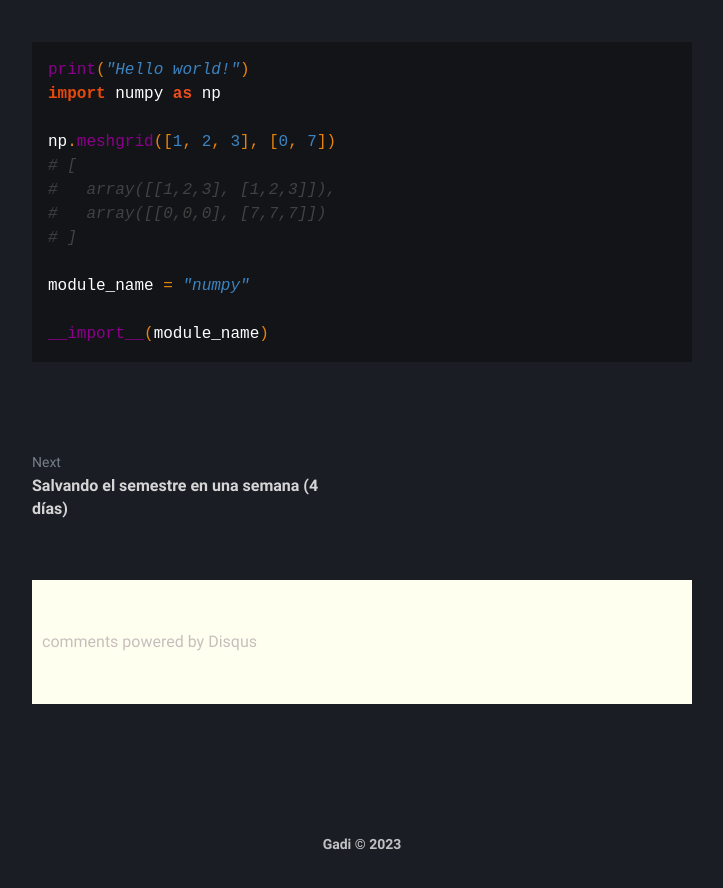
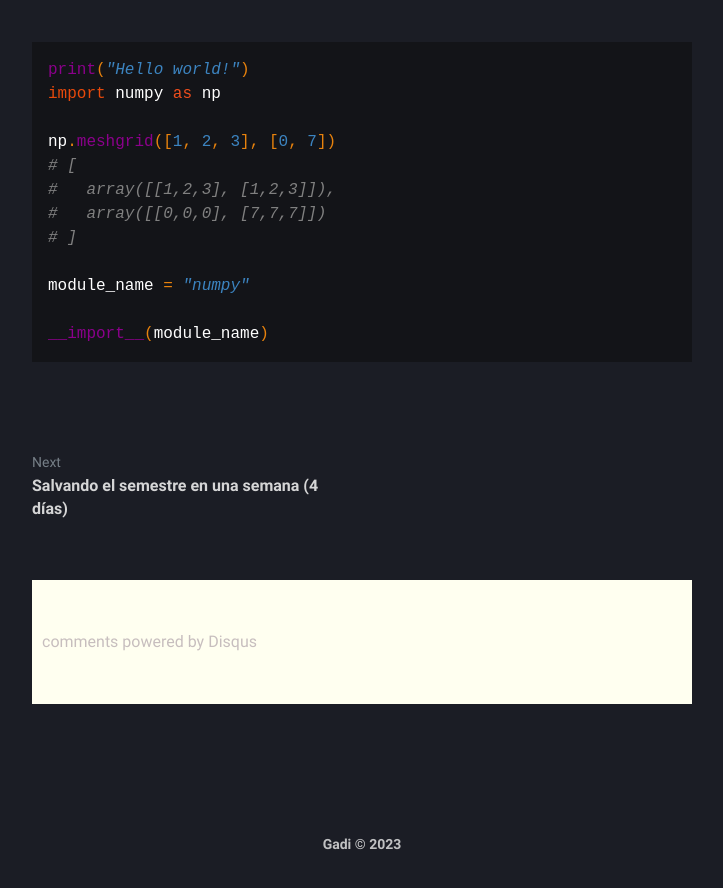
Before and after one commit to gadivalr/mess, a Jekyll site: the page built from _posts/2023-06-11-test.md, in a window 1280 px wide. Shown: the part 686-1574 px from the top of the page, without its empty margins (278-1001 px from the left). Built offline with Jekyll 4.4.1, drawn with Linux system fonts in a browser that asks for light colours; comment, search, counter and statistics services are not loaded.

Commit message:
Update _syntax.scss

```diff
--- a/_sass/klise/_syntax.scss
+++ b/_sass/klise/_syntax.scss
@@ -62,7 +62,7 @@
 
   .highlight,
   .highlight .w {
-    color: #303030;
+    color: #666666;
     // background-color: #1a1b21;
   }
 
@@ -71,13 +71,15 @@
     // background-color: #1a1b21;
     font-weight: bold;
   }
-
+  .highlight:not(pre):not(code):contains("np") {
+    color: #ff79c6;
+  }
   .highlight .c,
   .highlight .cd,
   .highlight .cm,
   .highlight .c1,
   .highlight .cs {
-    color: #424242;
+    color: #808080;
     font-style: italic;
   }
 
@@ -123,7 +125,7 @@
 
   .highlight .k{
     color: #f04e1d; //as
-    font-weight: 700;
+
   }
 
   //.highlight .kp,
@@ -171,16 +173,16 @@
   }
   .highlight .kn{
     color: #e7490b; //import
-    font-weight: 700; //import
+     //import
   }
   .highlight .nn {
     color: #e7820d; //package
-    font-weight: 520;
+
   }
 
   .highlight .nc {
     color: #e7820d;
-    font-weight: 700;
+
   }
 
   .highlight .no {
@@ -212,7 +214,7 @@
    /* Agregada regla para "np" */
   .highlight .nb{
     color:  #3c84c0; //suma
-    font-weight: 700;
+
   }
 
   .highlight .ne{
@@ -225,8 +227,13 @@
   // .highlight .nt{
   //   color: black;
   // }
-  .highlight .nx {
-    color: #ff79c6; /* Nuevo color para "np" */
+  // .highlight .p + .n  {
+  //   color: #ff79c6; /* Nuevo color para "np" */
+  // }
+
+
+  .highlight .k:last-child .n {
+    color: #5f0739; /* Nuevo color para la clase "n" */
   }
 
   //morado = #8b008b; k
@@ -250,7 +257,7 @@
 
 .highlight,
 .highlight .w {
-  color: #303030;
+  color: #707070;
   // background-color: #1a1b21;
 }
 
@@ -311,14 +318,14 @@
 
 .highlight .k{
   color: #8b008b;
-  font-weight: 700;
+
 }
 .highlight .kn{
   color: #8b008b;
-  font-weight: 700; //import
+   //import
 }
-//.highlight .kp,
-//.highlight .kr,
+.highlight .kp,
+.highlight .kr,
 .highlight .kv {
   color: #e48d2a;
 }
@@ -368,7 +375,7 @@
 
 .highlight .nc {
   color: #e7820d;
-  font-weight: 700;//package
+  //package
 }
 
 .highlight .no {
@@ -400,7 +407,7 @@
  /* Agregada regla para "np" */
 .highlight .nb{
   color:  #3c84c0; //suma
-  font-weight: 700;
+
 }
 
 .highlight .ne{
```
